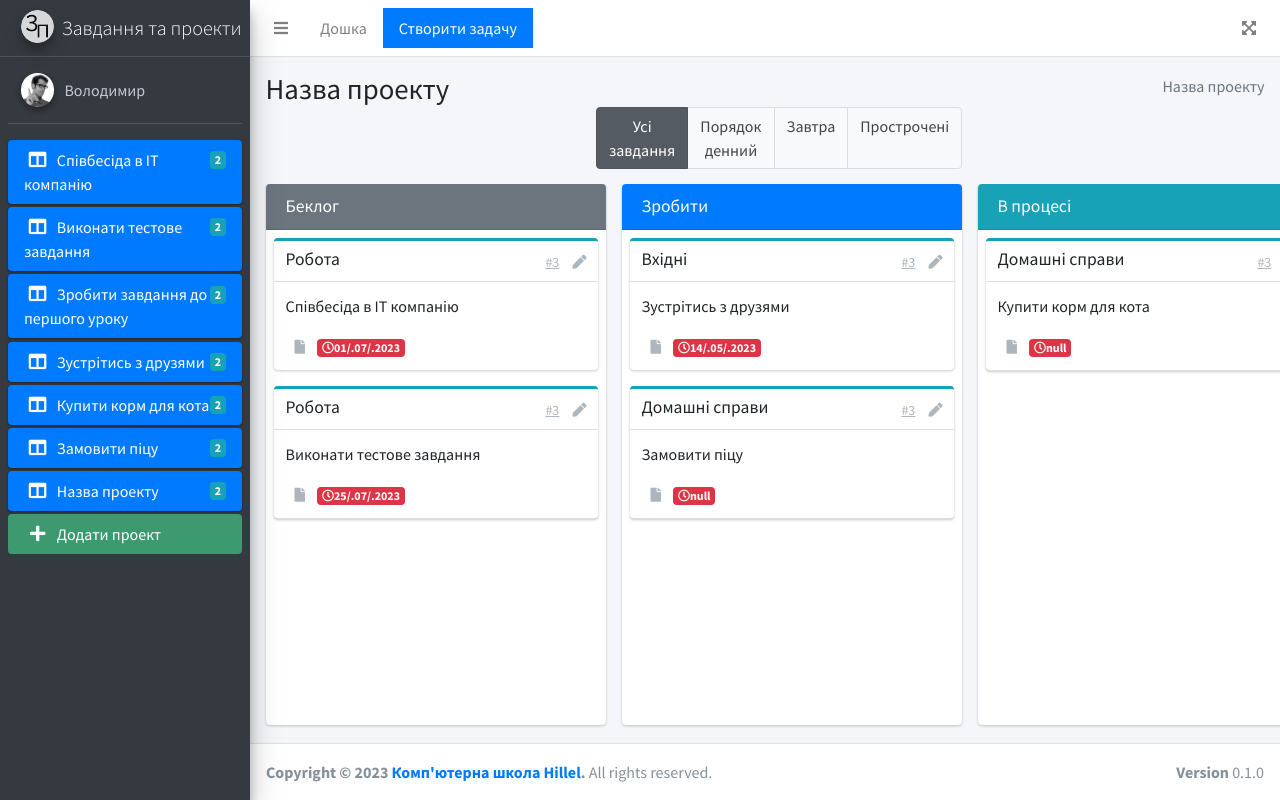
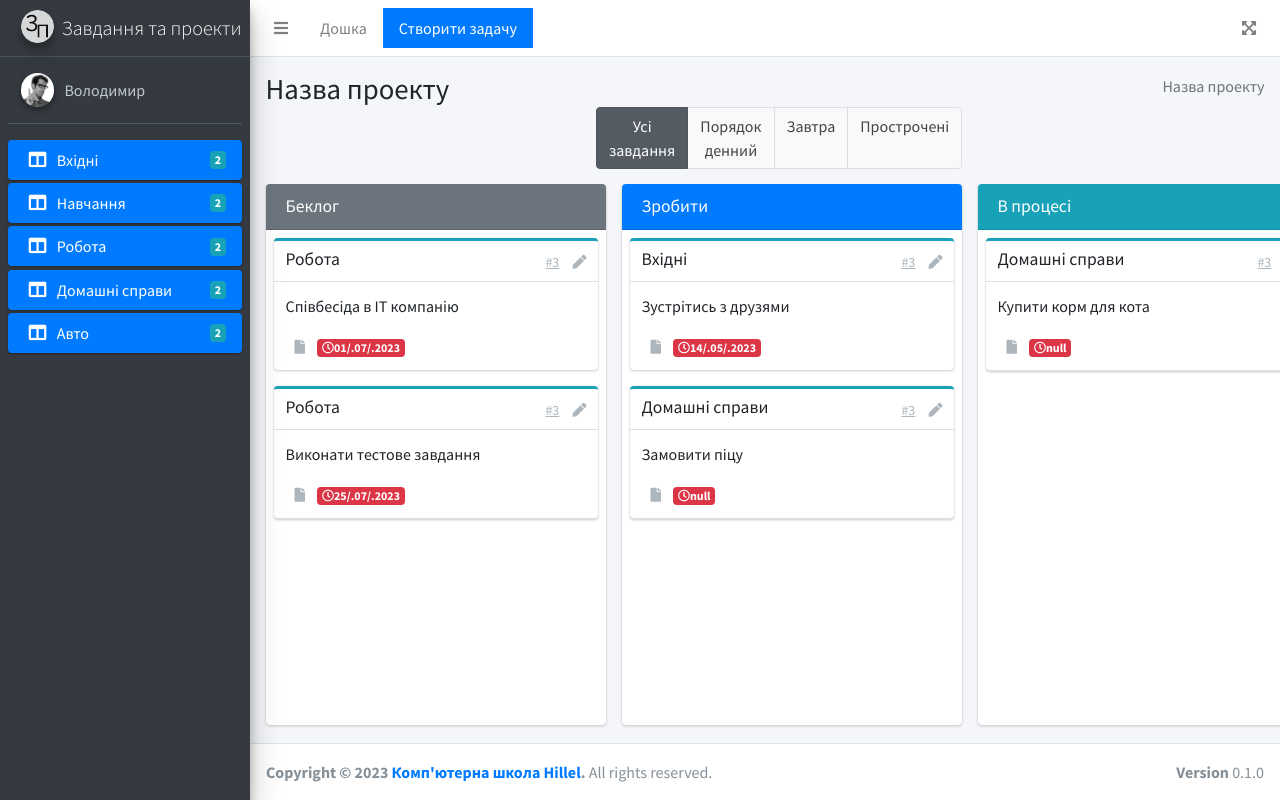
Before and after one commit to ithillel-php-basic/php-basic-2-642ffbc3ca19fc53bb693d59, a PHP site: page / in a window 1280 px wide. Run offline with PHP 8.4, Linux system fonts and the light colour scheme; some libraries are stand-ins or nearby versions.

Commit message:
fixed minor errors

```diff
--- a/index.php
+++ b/index.php
@@ -1,32 +1,6 @@
 <?php
 $task = 'backlog';
 $category = ["Вхідні", 'Навчання', 'Робота', 'Домашні справи', 'Авто'];
-
-//$date = [01/.07/.2023, 25/.07/.2023, 27/.07/.2023, 14/.05/.2023, null , null];
-//$status = ['backlog', "backlog", 'done', 'to-do', 'in-progress', 'to-do'];
-//$tasks = ['Співбесіда в IT компанії', "Виконати тестове завдання", 'Зробити завдання до першого уроку', 'Зустрітись з друзями', 'Купити корм для кота', 'Замовити піцу'];
-
-//$info = [
-//        [
-//            'Співбесіда в IT компанію', 01/.07/.2023, 'Робота', 'backlog'
-//        ],
-//        [
-//            'Виконати тестове завдання', 25/.07/.2023, 'Робота', 'backlog'
-//        ],
-//        [
-//            'Зробити завдання до першого уроку', 27/.04/.2023, 'Навчання', 'done'
-//        ],
-//        [
-//            'Зустрітись з друзями', 14/.05/.2023, 'Вхідні', 'to-do'
-//        ],
-//        [
-//            'Купити корм для кота', null, 'Домашні справи', 'in-progress'
-//        ],
-//        [
-//            'Замовити піцу', null, 'Домашні справи', 'to-do'
-//        ]
-//
-//]
 $info = [
     [
         'task' => 'Співбесіда в IT компанію',
@@ -61,8 +35,6 @@
         'status' => 'to-do',
     ],
 ]
-
-
 ?>
 
 <!DOCTYPE html>
@@ -142,33 +114,14 @@
             <nav class="mt-2">
                 <ul class="nav nav-pills nav-sidebar flex-column" data-widget="treeview" role="menu"
                     data-accordion="false">
-                    <?php foreach ($info as $el): ?>
+                    <?php foreach ($category as $el): ?>
                         <li class="nav-item">
                             <a href="index.php" class="nav-link active">
                                 <i class="nav-icon fas fa-columns"></i>
-                                <p><?=$el['task']?><span class="badge badge-info right">2</span></p>
+                                <p><?=$el?><span class="badge badge-info right">2</span></p>
                             </a>
                         </li>
                     <?php endforeach; ?>
-                    <!-- Add icons to the links using the .nav-icon class
-                       with font-awesome or any other icon font library -->
-                    <li class="nav-item">
-                        <a href="index.php" class="nav-link active">
-                            <i class="nav-icon fas fa-columns"></i>
-                            <p>
-                                Назва проекту
-                                <span class="badge badge-info right">2</span>
-                            </p>
-                        </a>
-                    </li>
-                    <li class="nav-item">
-                        <a href="index.php" class="nav-link bg-olive">
-                            <i class="nav-icon fas fa-plus"></i>
-                            <p>
-                                Додати проект
-                            </p>
-                        </a>
-                    </li>
                 </ul>
             </nav>
             <!-- /.sidebar-menu -->
```
